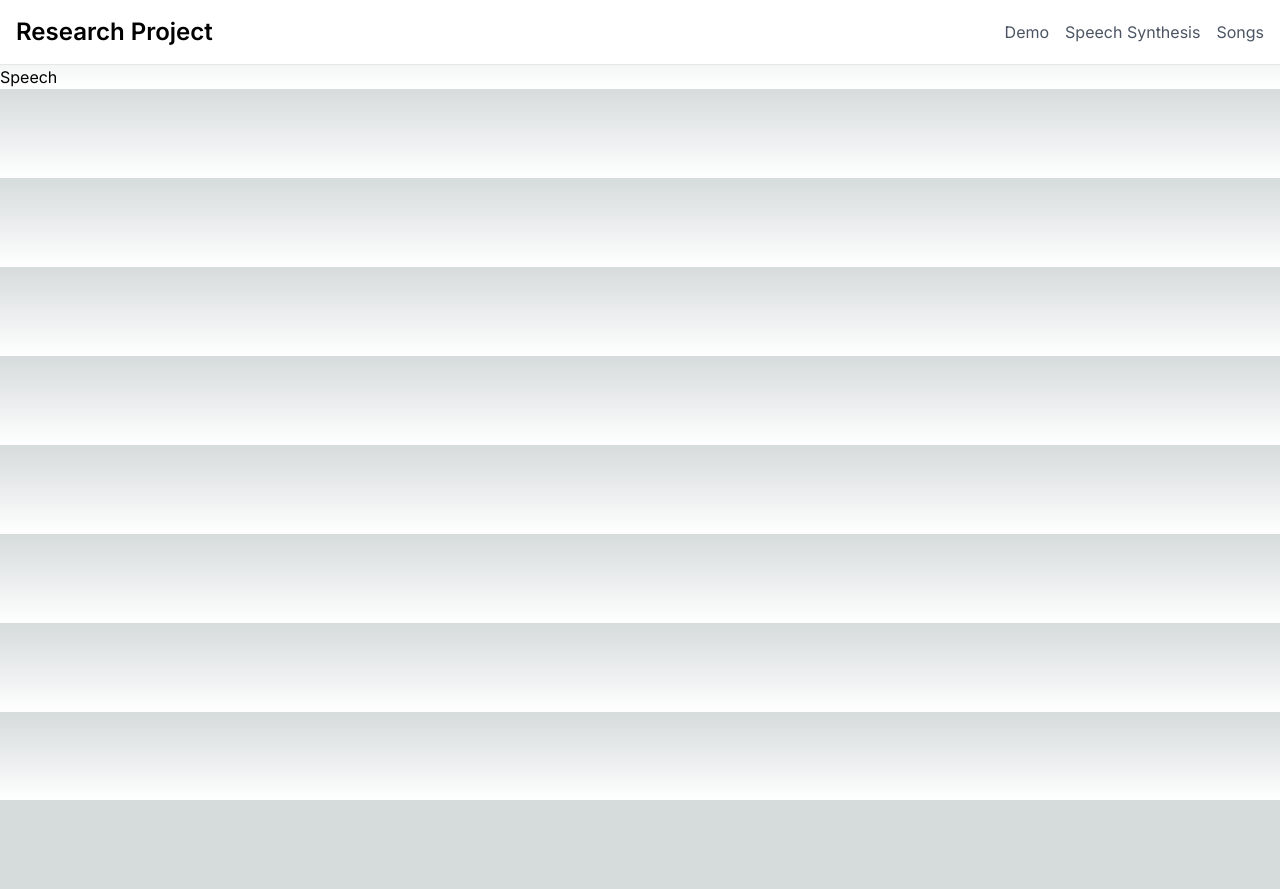
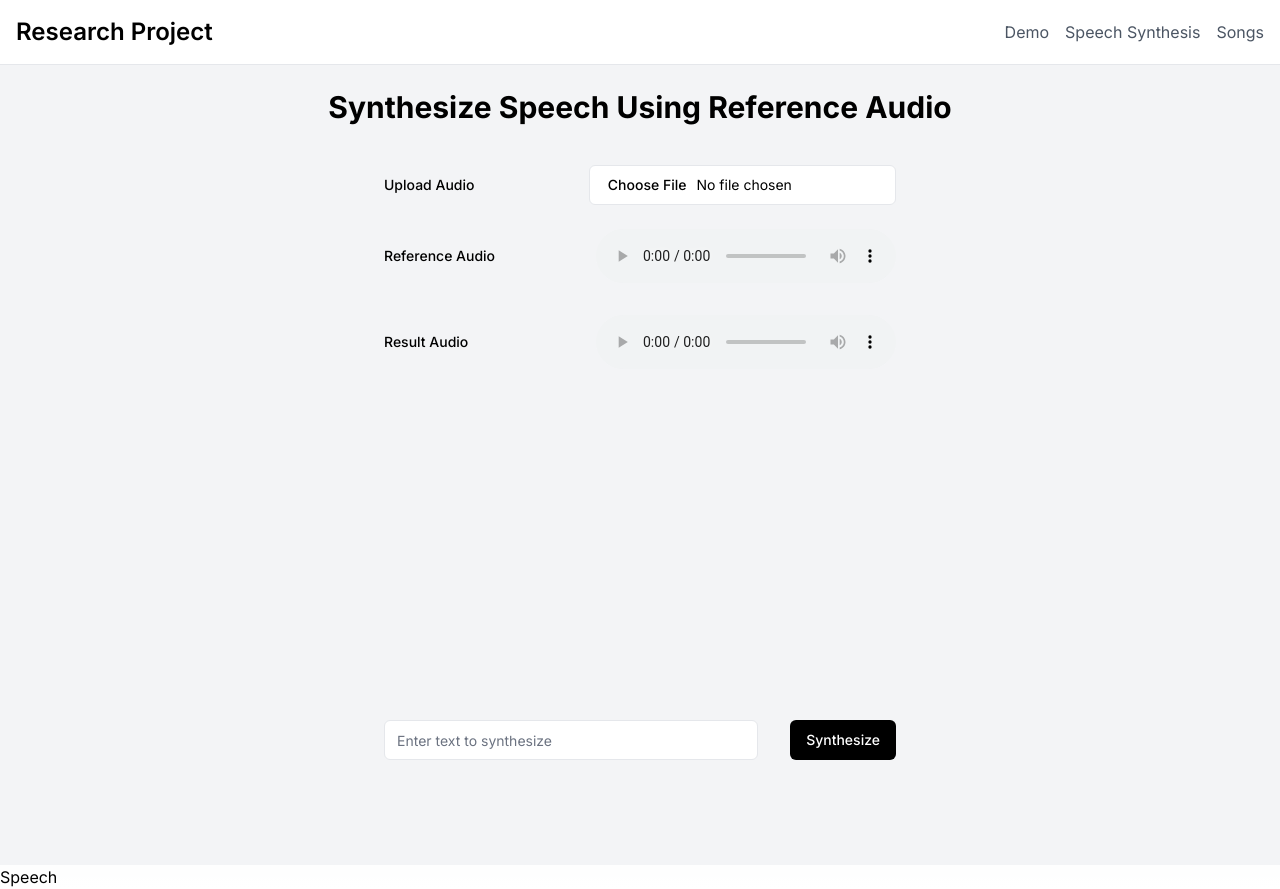
Before and after one commit to DemeulemeesterTibe/rp-tibedm, a Next.js app in the folder app/web/: page /speech in a window 1280 px wide. Before the commit the page ends 800 px from the top, so only its background shows below. Built offline with nearby package versions, Linux system fonts and the light colour scheme.

Commit message:
Add SpeechSynthesize component to Speech page

```diff
--- a/app/web/src/app/speech/page.tsx
+++ b/app/web/src/app/speech/page.tsx
@@ -1,9 +1,11 @@
 "use client";
 import { Navbar } from "@/components/component/navbar"
+import { SpeechSynthesize } from "@/components/component/speech-synthesize"
 export default function Speech() {
     return (
         <div>
             <Navbar />
+            <SpeechSynthesize />
             <h1>Speech</h1>
         </div>
     )
--- a/app/web/src/components/component/speech-synthesize.tsx
+++ b/app/web/src/components/component/speech-synthesize.tsx
@@ -2,7 +2,6 @@
  * This code was generated by v0 by Vercel.
  * @see https://v0.dev/t/nvwXEypeh56
  */
-import Link from "next/link"
 import { Label } from "@/components/ui/label"
 import { Input } from "@/components/ui/input"
 import { Button } from "@/components/ui/button"
@@ -10,44 +9,28 @@ import { Button } from "@/components/ui/button"
 export function SpeechSynthesize() {
   return (
     <div key="1" className="flex flex-col h-screen bg-gray-100 dark:bg-gray-900">
-      <nav className="bg-white dark:bg-gray-800 border-b dark:border-gray-700 p-4">
-        <div className="flex justify-between items-center">
-          <h1 className="text-2xl font-semibold">Research Project</h1>
-          <div className="flex gap-4">
-            <Link className="text-gray-600 dark:text-gray-300 hover:text-blue-500 dark:hover:text-blue-400" href="#">
-              Demo
-            </Link>
-            <Link className="text-gray-600 dark:text-gray-300 hover:text-blue-500 dark:hover:text-blue-400" href="#">
-              Speech Synthesis
-            </Link>
-            <Link className="text-gray-600 dark:text-gray-300 hover:text-blue-500 dark:hover:text-blue-400" href="#">
-              Songs
-            </Link>
-          </div>
-        </div>
-      </nav>
       <div className="flex h-full">
         <main className="flex-1 p-6 overflow-y-auto space-y-6 flex flex-col items-center">
           <h2 className="text-3xl font-bold mb-4">Synthesize Speech Using Reference Audio</h2>
-          <div className="flex items-center gap-4 w-full max-w-lg">
+          <div className="flex items-center justify-between gap-8 w-full max-w-lg">
             <Label htmlFor="audio-upload">Upload Audio</Label>
-            <Input accept="audio/*" id="audio-upload" type="file" />
+            <Input accept="audio/*" className="flex w-3/5" id="audio-upload" type="file" />
           </div>
-          <div className="flex flex-col gap-4 w-full max-w-lg">
-            <div className="flex justify-between items-center">
+          <div className="flex flex-col gap-8 w-full max-w-lg">
+            <div className="flex gap-4 justify-between items-center">
               <Label htmlFor="reference-audio">Reference Audio</Label>
-              <div className="flex-1">
+              <div className="">
                 <audio controls id="reference-audio">
-                  <source src="/placeholder-audio.mp3" type="audio/mpeg" />
+                  <source src="/placeholder-audio.mp3" type="audio/wav" />
                   Your browser does not support the audio element.
                 </audio>
               </div>
             </div>
-            <div className="flex justify-between items-center">
+            <div className="flex gap-4 justify-between items-center">
               <Label htmlFor="audio-result">Result Audio</Label>
-              <div className="flex-1">
+              <div className="">
                 <audio controls id="audio-result">
-                  <source src="/placeholder-audio.mp3" type="audio/mpeg" />
+                  <source src="/placeholder-audio.mp3" type="audio/wav" />
                   Your browser does not support the audio element.
                 </audio>
               </div>
@@ -55,7 +38,7 @@ export function SpeechSynthesize() {
           </div>
           <div className="flex items-center gap-4 w-full max-w-lg absolute bottom-10">
             <Input className="flex-1" id="synthesize-text" placeholder="Enter text to synthesize" type="text" />
-            <Button className="ml-4 bg-black text-white">Synthesize</Button>
+            <Button className="ml-4 bg-black text-white" variant={"dark"}>Synthesize</Button>
           </div>
         </main>
       </div>
```
